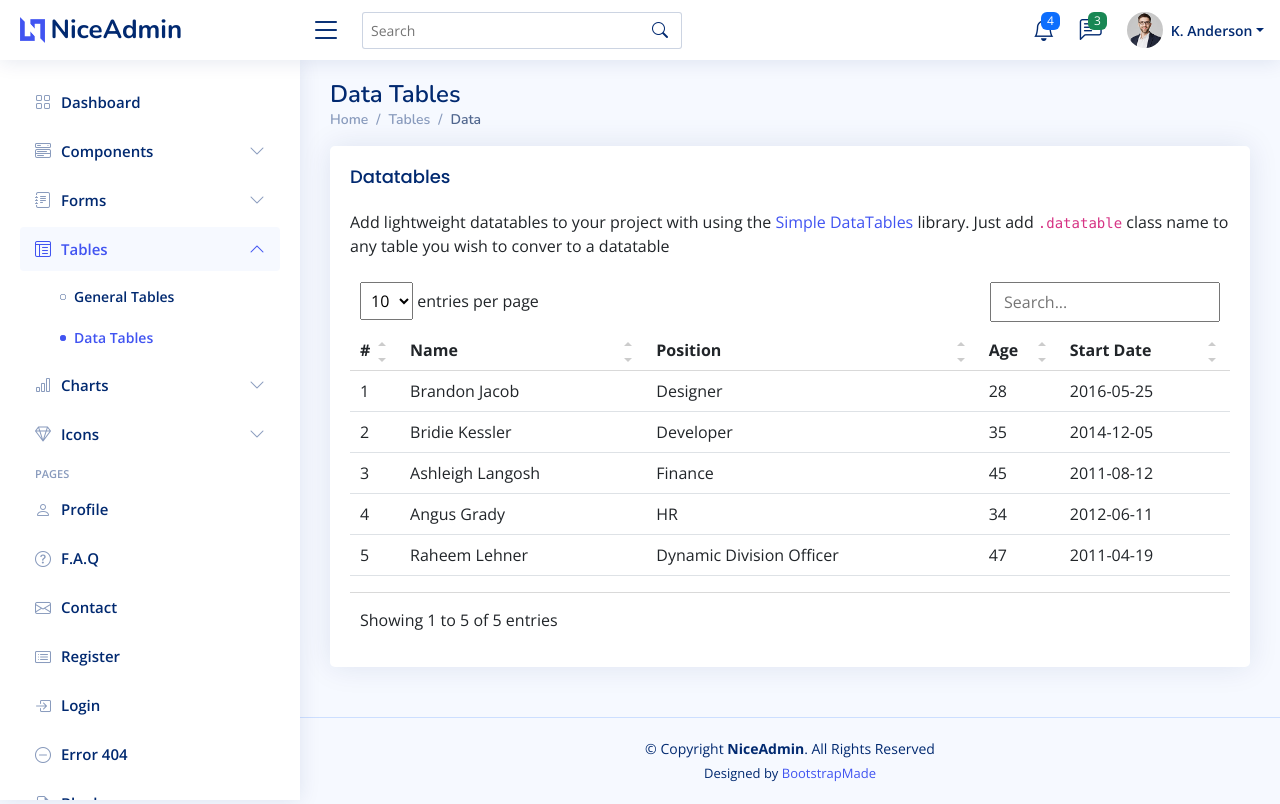
After one commit to sirmurtazaaptechtr/admin, a PHP site: page /categories.php in a window 1280 px wide. The commit adds this page. Run offline with PHP 8.4, Linux system fonts and the light colour scheme; some libraries are stand-ins or nearby versions.

Commit message:
21-Jun-2023

```diff
--- /dev/null
+++ b/categories.php
@@ -0,0 +1,84 @@
+<?php include('menu.inc.php'); ?>
+<main id="main" class="main">
+
+  <div class="pagetitle">
+    <h1>Data Tables</h1>
+    <nav>
+      <ol class="breadcrumb">
+        <li class="breadcrumb-item"><a href="index.html">Home</a></li>
+        <li class="breadcrumb-item">Tables</li>
+        <li class="breadcrumb-item active">Data</li>
+      </ol>
+    </nav>
+  </div><!-- End Page Title -->
+
+  <section class="section">
+    <div class="row">
+      <div class="col-lg-12">
+
+        <div class="card">
+          <div class="card-body">
+            <h5 class="card-title">Datatables</h5>
+            <p>Add lightweight datatables to your project with using the <a href="https://github.com/fiduswriter/Simple-DataTables" target="_blank">Simple DataTables</a> library. Just add <code>.datatable</code> class name to any table you wish to conver to a datatable</p>
+
+            <!-- Table with stripped rows -->
+            <table class="table datatable">
+              <thead>
+                <tr>
+                  <th scope="col">#</th>
+                  <th scope="col">Name</th>
+                  <th scope="col">Position</th>
+                  <th scope="col">Age</th>
+                  <th scope="col">Start Date</th>
+                </tr>
+              </thead>
+              <tbody>
+                <tr>
+                  <th scope="row">1</th>
+                  <td>Brandon Jacob</td>
+                  <td>Designer</td>
+                  <td>28</td>
+                  <td>2016-05-25</td>
+                </tr>
+                <tr>
+                  <th scope="row">2</th>
+                  <td>Bridie Kessler</td>
+                  <td>Developer</td>
+                  <td>35</td>
+                  <td>2014-12-05</td>
+                </tr>
+                <tr>
+                  <th scope="row">3</th>
+                  <td>Ashleigh Langosh</td>
+                  <td>Finance</td>
+                  <td>45</td>
+                  <td>2011-08-12</td>
+                </tr>
+                <tr>
+                  <th scope="row">4</th>
+                  <td>Angus Grady</td>
+                  <td>HR</td>
+                  <td>34</td>
+                  <td>2012-06-11</td>
+                </tr>
+                <tr>
+                  <th scope="row">5</th>
+                  <td>Raheem Lehner</td>
+                  <td>Dynamic Division Officer</td>
+                  <td>47</td>
+                  <td>2011-04-19</td>
+                </tr>
+              </tbody>
+            </table>
+            <!-- End Table with stripped rows -->
+
+          </div>
+        </div>
+
+      </div>
+    </div>
+  </section>
+
+</main><!-- End #main -->
+
+<?php include('footer.inc.php'); ?>
--- a/connection.inc.php
+++ b/connection.inc.php
@@ -1,4 +1,6 @@
 <?php
+    session_start();
+
     $servername = "localhost";
     $username_db = "root";
     $password_db = "";
--- /dev/null
+++ b/footer.inc.php
@@ -0,0 +1,33 @@
+
+  <!-- ======= Footer ======= -->
+  <footer id="footer" class="footer">
+    <div class="copyright">
+      &copy; Copyright <strong><span>NiceAdmin</span></strong>. All Rights Reserved
+    </div>
+    <div class="credits">
+      <!-- All the links in the footer should remain intact. -->
+      <!-- You can delete the links only if you purchased the pro version. -->
+      <!-- Licensing information: https://bootstrapmade.com/license/ -->
+      <!-- Purchase the pro version with working PHP/AJAX contact form: https://bootstrapmade.com/nice-admin-bootstrap-admin-html-template/ -->
+      Designed by <a href="https://bootstrapmade.com/">BootstrapMade</a>
+    </div>
+  </footer><!-- End Footer -->
+
+  <a href="#" class="back-to-top d-flex align-items-center justify-content-center"><i class="bi bi-arrow-up-short"></i></a>
+
+  <!-- Vendor JS Files -->
+  <script src="assets/vendor/apexcharts/apexcharts.min.js"></script>
+  <script src="assets/vendor/bootstrap/js/bootstrap.bundle.min.js"></script>
+  <script src="assets/vendor/chart.js/chart.umd.js"></script>
+  <script src="assets/vendor/echarts/echarts.min.js"></script>
+  <script src="assets/vendor/quill/quill.min.js"></script>
+  <script src="assets/vendor/simple-datatables/simple-datatables.js"></script>
+  <script src="assets/vendor/tinymce/tinymce.min.js"></script>
+  <script src="assets/vendor/php-email-form/validate.js"></script>
+
+  <!-- Template Main JS File -->
+  <script src="assets/js/main.js"></script>
+
+</body>
+
+</html>
--- a/login.php
+++ b/login.php
@@ -9,6 +9,8 @@ if (isset($_POST["loginBtn"])) {
   $res = mysqli_query($conn, $sql);
   $count = mysqli_num_rows($res);
   if ($count > 0) {
+    $_SESSION['ADMIN_LOGIN'] = 'yes';
+    header('location:categories.php');
   } else {
     $msg = '
     <div class="col-12 alert alert-danger alert-dismissible">
--- /dev/null
+++ b/menu.inc.php
@@ -0,0 +1,507 @@
+<!DOCTYPE html>
+<html lang="en">
+
+<head>
+  <meta charset="utf-8">
+  <meta content="width=device-width, initial-scale=1.0" name="viewport">
+
+  <title>Tables / Data - NiceAdmin Bootstrap Template</title>
+  <meta content="" name="description">
+  <meta content="" name="keywords">
+
+  <!-- Favicons -->
+  <link href="assets/img/favicon.png" rel="icon">
+  <link href="assets/img/apple-touch-icon.png" rel="apple-touch-icon">
+
+  <!-- Google Fonts -->
+  <link href="https://fonts.gstatic.com" rel="preconnect">
+  <link href="https://fonts.googleapis.com/css?family=Open+Sans:300,300i,400,400i,600,600i,700,700i|Nunito:300,300i,400,400i,600,600i,700,700i|Poppins:300,300i,400,400i,500,500i,600,600i,700,700i" rel="stylesheet">
+
+  <!-- Vendor CSS Files -->
+  <link href="assets/vendor/bootstrap/css/bootstrap.min.css" rel="stylesheet">
+  <link href="assets/vendor/bootstrap-icons/bootstrap-icons.css" rel="stylesheet">
+  <link href="assets/vendor/boxicons/css/boxicons.min.css" rel="stylesheet">
+  <link href="assets/vendor/quill/quill.snow.css" rel="stylesheet">
+  <link href="assets/vendor/quill/quill.bubble.css" rel="stylesheet">
+  <link href="assets/vendor/remixicon/remixicon.css" rel="stylesheet">
+  <link href="assets/vendor/simple-datatables/style.css" rel="stylesheet">
+
+  <!-- Template Main CSS File -->
+  <link href="assets/css/style.css" rel="stylesheet">
+
+  <!-- =======================================================
+  * Template Name: NiceAdmin
+  * Updated: May 30 2023 with Bootstrap v5.3.0
+  * Template URL: https://bootstrapmade.com/nice-admin-bootstrap-admin-html-template/
+  * Author: BootstrapMade.com
+  * License: https://bootstrapmade.com/license/
+  ======================================================== -->
+</head>
+
+<body>
+
+  <!-- ======= Header ======= -->
+  <header id="header" class="header fixed-top d-flex align-items-center">
+
+    <div class="d-flex align-items-center justify-content-between">
+      <a href="index.html" class="logo d-flex align-items-center">
+        <img src="assets/img/logo.png" alt="">
+        <span class="d-none d-lg-block">NiceAdmin</span>
+      </a>
+      <i class="bi bi-list toggle-sidebar-btn"></i>
+    </div><!-- End Logo -->
+
+    <div class="search-bar">
+      <form class="search-form d-flex align-items-center" method="POST" action="#">
+        <input type="text" name="query" placeholder="Search" title="Enter search keyword">
+        <button type="submit" title="Search"><i class="bi bi-search"></i></button>
+      </form>
+    </div><!-- End Search Bar -->
+
+    <nav class="header-nav ms-auto">
+      <ul class="d-flex align-items-center">
+
+        <li class="nav-item d-block d-lg-none">
+          <a class="nav-link nav-icon search-bar-toggle " href="#">
+            <i class="bi bi-search"></i>
+          </a>
+        </li><!-- End Search Icon-->
+
+        <li class="nav-item dropdown">
+
+          <a class="nav-link nav-icon" href="#" data-bs-toggle="dropdown">
+            <i class="bi bi-bell"></i>
+            <span class="badge bg-primary badge-number">4</span>
+          </a><!-- End Notification Icon -->
+
+          <ul class="dropdown-menu dropdown-menu-end dropdown-menu-arrow notifications">
+            <li class="dropdown-header">
+              You have 4 new notifications
+              <a href="#"><span class="badge rounded-pill bg-primary p-2 ms-2">View all</span></a>
+            </li>
+            <li>
+              <hr class="dropdown-divider">
+            </li>
+
+            <li class="notification-item">
+              <i class="bi bi-exclamation-circle text-warning"></i>
+              <div>
+                <h4>Lorem Ipsum</h4>
+                <p>Quae dolorem earum veritatis oditseno</p>
+                <p>30 min. ago</p>
+              </div>
+            </li>
+
+            <li>
+              <hr class="dropdown-divider">
+            </li>
+
+            <li class="notification-item">
+              <i class="bi bi-x-circle text-danger"></i>
+              <div>
+                <h4>Atque rerum nesciunt</h4>
+                <p>Quae dolorem earum veritatis oditseno</p>
+                <p>1 hr. ago</p>
+              </div>
+            </li>
+
+            <li>
+              <hr class="dropdown-divider">
+            </li>
+
+            <li class="notification-item">
+              <i class="bi bi-check-circle text-success"></i>
+              <div>
+                <h4>Sit rerum fuga</h4>
+                <p>Quae dolorem earum veritatis oditseno</p>
+                <p>2 hrs. ago</p>
+              </div>
+            </li>
+
+            <li>
+              <hr class="dropdown-divider">
+            </li>
+
+            <li class="notification-item">
+              <i class="bi bi-info-circle text-primary"></i>
+              <div>
+                <h4>Dicta reprehenderit</h4>
+                <p>Quae dolorem earum veritatis oditseno</p>
+                <p>4 hrs. ago</p>
+              </div>
+            </li>
+
+            <li>
+              <hr class="dropdown-divider">
+            </li>
+            <li class="dropdown-footer">
+              <a href="#">Show all notifications</a>
+            </li>
+
+          </ul><!-- End Notification Dropdown Items -->
+
+        </li><!-- End Notification Nav -->
+
+        <li class="nav-item dropdown">
+
+          <a class="nav-link nav-icon" href="#" data-bs-toggle="dropdown">
+            <i class="bi bi-chat-left-text"></i>
+            <span class="badge bg-success badge-number">3</span>
+          </a><!-- End Messages Icon -->
+
+          <ul class="dropdown-menu dropdown-menu-end dropdown-menu-arrow messages">
+            <li class="dropdown-header">
+              You have 3 new messages
+              <a href="#"><span class="badge rounded-pill bg-primary p-2 ms-2">View all</span></a>
+            </li>
+            <li>
+              <hr class="dropdown-divider">
+            </li>
+
+            <li class="message-item">
+              <a href="#">
+                <img src="assets/img/messages-1.jpg" alt="" class="rounded-circle">
+                <div>
+                  <h4>Maria Hudson</h4>
+                  <p>Velit asperiores et ducimus soluta repudiandae labore officia est ut...</p>
+                  <p>4 hrs. ago</p>
+                </div>
+              </a>
+            </li>
+            <li>
+              <hr class="dropdown-divider">
+            </li>
+
+            <li class="message-item">
+              <a href="#">
+                <img src="assets/img/messages-2.jpg" alt="" class="rounded-circle">
+                <div>
+                  <h4>Anna Nelson</h4>
+                  <p>Velit asperiores et ducimus soluta repudiandae labore officia est ut...</p>
+                  <p>6 hrs. ago</p>
+                </div>
+              </a>
+            </li>
+            <li>
+              <hr class="dropdown-divider">
+            </li>
+
+            <li class="message-item">
+              <a href="#">
+                <img src="assets/img/messages-3.jpg" alt="" class="rounded-circle">
+                <div>
+                  <h4>David Muldon</h4>
+                  <p>Velit asperiores et ducimus soluta repudiandae labore officia est ut...</p>
+                  <p>8 hrs. ago</p>
+                </div>
+              </a>
+            </li>
+            <li>
+              <hr class="dropdown-divider">
+            </li>
+
+            <li class="dropdown-footer">
+              <a href="#">Show all messages</a>
+            </li>
+
+          </ul><!-- End Messages Dropdown Items -->
+
+        </li><!-- End Messages Nav -->
+
+        <li class="nav-item dropdown pe-3">
+
+          <a class="nav-link nav-profile d-flex align-items-center pe-0" href="#" data-bs-toggle="dropdown">
+            <img src="assets/img/profile-img.jpg" alt="Profile" class="rounded-circle">
+            <span class="d-none d-md-block dropdown-toggle ps-2">K. Anderson</span>
+          </a><!-- End Profile Iamge Icon -->
+
+          <ul class="dropdown-menu dropdown-menu-end dropdown-menu-arrow profile">
+            <li class="dropdown-header">
+              <h6>Kevin Anderson</h6>
+              <span>Web Designer</span>
+            </li>
+            <li>
+              <hr class="dropdown-divider">
+            </li>
+
+            <li>
+              <a class="dropdown-item d-flex align-items-center" href="users-profile.html">
+                <i class="bi bi-person"></i>
+                <span>My Profile</span>
+              </a>
+            </li>
+            <li>
+              <hr class="dropdown-divider">
+            </li>
+
+            <li>
+              <a class="dropdown-item d-flex align-items-center" href="users-profile.html">
+                <i class="bi bi-gear"></i>
+                <span>Account Settings</span>
+              </a>
+            </li>
+            <li>
+              <hr class="dropdown-divider">
+            </li>
+
+            <li>
+              <a class="dropdown-item d-flex align-items-center" href="pages-faq.html">
+                <i class="bi bi-question-circle"></i>
+                <span>Need Help?</span>
+              </a>
+            </li>
+            <li>
+              <hr class="dropdown-divider">
+            </li>
+
+            <li>
+              <a class="dropdown-item d-flex align-items-center" href="#">
+                <i class="bi bi-box-arrow-right"></i>
+                <span>Sign Out</span>
+              </a>
+            </li>
+
+          </ul><!-- End Profile Dropdown Items -->
+        </li><!-- End Profile Nav -->
+
+      </ul>
+    </nav><!-- End Icons Navigation -->
+
+  </header><!-- End Header -->
+
+  <!-- ======= Sidebar ======= -->
+  <aside id="sidebar" class="sidebar">
+
+    <ul class="sidebar-nav" id="sidebar-nav">
+
+      <li class="nav-item">
+        <a class="nav-link collapsed" href="index.html">
+          <i class="bi bi-grid"></i>
+          <span>Dashboard</span>
+        </a>
+      </li><!-- End Dashboard Nav -->
+
+      <li class="nav-item">
+        <a class="nav-link collapsed" data-bs-target="#components-nav" data-bs-toggle="collapse" href="#">
+          <i class="bi bi-menu-button-wide"></i><span>Components</span><i class="bi bi-chevron-down ms-auto"></i>
+        </a>
+        <ul id="components-nav" class="nav-content collapse " data-bs-parent="#sidebar-nav">
+          <li>
+            <a href="components-alerts.html">
+              <i class="bi bi-circle"></i><span>Alerts</span>
+            </a>
+          </li>
+          <li>
+            <a href="components-accordion.html">
+              <i class="bi bi-circle"></i><span>Accordion</span>
+            </a>
+          </li>
+          <li>
+            <a href="components-badges.html">
+              <i class="bi bi-circle"></i><span>Badges</span>
+            </a>
+          </li>
+          <li>
+            <a href="components-breadcrumbs.html">
+              <i class="bi bi-circle"></i><span>Breadcrumbs</span>
+            </a>
+          </li>
+          <li>
+            <a href="components-buttons.html">
+              <i class="bi bi-circle"></i><span>Buttons</span>
+            </a>
+          </li>
+          <li>
+            <a href="components-cards.html">
+              <i class="bi bi-circle"></i><span>Cards</span>
+            </a>
+          </li>
+          <li>
+            <a href="components-carousel.html">
+              <i class="bi bi-circle"></i><span>Carousel</span>
+            </a>
+          </li>
+          <li>
+            <a href="components-list-group.html">
+              <i class="bi bi-circle"></i><span>List group</span>
+            </a>
+          </li>
+          <li>
+            <a href="components-modal.html">
+              <i class="bi bi-circle"></i><span>Modal</span>
+            </a>
+          </li>
+          <li>
+            <a href="components-tabs.html">
+              <i class="bi bi-circle"></i><span>Tabs</span>
+            </a>
+          </li>
+          <li>
+            <a href="components-pagination.html">
+              <i class="bi bi-circle"></i><span>Pagination</span>
+            </a>
+          </li>
+          <li>
+            <a href="components-progress.html">
+              <i class="bi bi-circle"></i><span>Progress</span>
+            </a>
+          </li>
+          <li>
+            <a href="components-spinners.html">
+              <i class="bi bi-circle"></i><span>Spinners</span>
+            </a>
+          </li>
+          <li>
+            <a href="components-tooltips.html">
+              <i class="bi bi-circle"></i><span>Tooltips</span>
+            </a>
+          </li>
+        </ul>
+      </li><!-- End Components Nav -->
+
+      <li class="nav-item">
+        <a class="nav-link collapsed" data-bs-target="#forms-nav" data-bs-toggle="collapse" href="#">
+          <i class="bi bi-journal-text"></i><span>Forms</span><i class="bi bi-chevron-down ms-auto"></i>
+        </a>
+        <ul id="forms-nav" class="nav-content collapse " data-bs-parent="#sidebar-nav">
+          <li>
+            <a href="forms-elements.html">
+              <i class="bi bi-circle"></i><span>Form Elements</span>
+            </a>
+          </li>
+          <li>
+            <a href="forms-layouts.html">
+              <i class="bi bi-circle"></i><span>Form Layouts</span>
+            </a>
+          </li>
+          <li>
+            <a href="forms-editors.html">
+              <i class="bi bi-circle"></i><span>Form Editors</span>
+            </a>
+          </li>
+          <li>
+            <a href="forms-validation.html">
+              <i class="bi bi-circle"></i><span>Form Validation</span>
+            </a>
+          </li>
+        </ul>
+      </li><!-- End Forms Nav -->
+
+      <li class="nav-item">
+        <a class="nav-link " data-bs-target="#tables-nav" data-bs-toggle="collapse" href="#">
+          <i class="bi bi-layout-text-window-reverse"></i><span>Tables</span><i class="bi bi-chevron-down ms-auto"></i>
+        </a>
+        <ul id="tables-nav" class="nav-content collapse show" data-bs-parent="#sidebar-nav">
+          <li>
+            <a href="tables-general.html">
+              <i class="bi bi-circle"></i><span>General Tables</span>
+            </a>
+          </li>
+          <li>
+            <a href="tables-data.html" class="active">
+              <i class="bi bi-circle"></i><span>Data Tables</span>
+            </a>
+          </li>
+        </ul>
+      </li><!-- End Tables Nav -->
+
+      <li class="nav-item">
+        <a class="nav-link collapsed" data-bs-target="#charts-nav" data-bs-toggle="collapse" href="#">
+          <i class="bi bi-bar-chart"></i><span>Charts</span><i class="bi bi-chevron-down ms-auto"></i>
+        </a>
+        <ul id="charts-nav" class="nav-content collapse " data-bs-parent="#sidebar-nav">
+          <li>
+            <a href="charts-chartjs.html">
+              <i class="bi bi-circle"></i><span>Chart.js</span>
+            </a>
+          </li>
+          <li>
+            <a href="charts-apexcharts.html">
+              <i class="bi bi-circle"></i><span>ApexCharts</span>
+            </a>
+          </li>
+          <li>
+            <a href="charts-echarts.html">
+              <i class="bi bi-circle"></i><span>ECharts</span>
+            </a>
+          </li>
+        </ul>
+      </li><!-- End Charts Nav -->
+
+      <li class="nav-item">
+        <a class="nav-link collapsed" data-bs-target="#icons-nav" data-bs-toggle="collapse" href="#">
+          <i class="bi bi-gem"></i><span>Icons</span><i class="bi bi-chevron-down ms-auto"></i>
+        </a>
+        <ul id="icons-nav" class="nav-content collapse " data-bs-parent="#sidebar-nav">
+          <li>
+            <a href="icons-bootstrap.html">
+              <i class="bi bi-circle"></i><span>Bootstrap Icons</span>
+            </a>
+          </li>
+          <li>
+            <a href="icons-remix.html">
+              <i class="bi bi-circle"></i><span>Remix Icons</span>
+            </a>
+          </li>
+          <li>
+            <a href="icons-boxicons.html">
+              <i class="bi bi-circle"></i><span>Boxicons</span>
+            </a>
+          </li>
+        </ul>
+      </li><!-- End Icons Nav -->
+
+      <li class="nav-heading">Pages</li>
+
+      <li class="nav-item">
+        <a class="nav-link collapsed" href="users-profile.html">
+          <i class="bi bi-person"></i>
+          <span>Profile</span>
+        </a>
+      </li><!-- End Profile Page Nav -->
+
+      <li class="nav-item">
+        <a class="nav-link collapsed" href="pages-faq.html">
+          <i class="bi bi-question-circle"></i>
+          <span>F.A.Q</span>
+        </a>
+      </li><!-- End F.A.Q Page Nav -->
+
+      <li class="nav-item">
+        <a class="nav-link collapsed" href="pages-contact.html">
+          <i class="bi bi-envelope"></i>
+          <span>Contact</span>
+        </a>
+      </li><!-- End Contact Page Nav -->
+
+      <li class="nav-item">
+        <a class="nav-link collapsed" href="pages-register.html">
+          <i class="bi bi-card-list"></i>
+          <span>Register</span>
+        </a>
+      </li><!-- End Register Page Nav -->
+
+      <li class="nav-item">
+        <a class="nav-link collapsed" href="pages-login.html">
+          <i class="bi bi-box-arrow-in-right"></i>
+          <span>Login</span>
+        </a>
+      </li><!-- End Login Page Nav -->
+
+      <li class="nav-item">
+        <a class="nav-link collapsed" href="pages-error-404.html">
+          <i class="bi bi-dash-circle"></i>
+          <span>Error 404</span>
+        </a>
+      </li><!-- End Error 404 Page Nav -->
+
+      <li class="nav-item">
+        <a class="nav-link collapsed" href="pages-blank.html">
+          <i class="bi bi-file-earmark"></i>
+          <span>Blank</span>
+        </a>
+      </li><!-- End Blank Page Nav -->
+
+    </ul>
+
+  </aside><!-- End Sidebar-->
```
